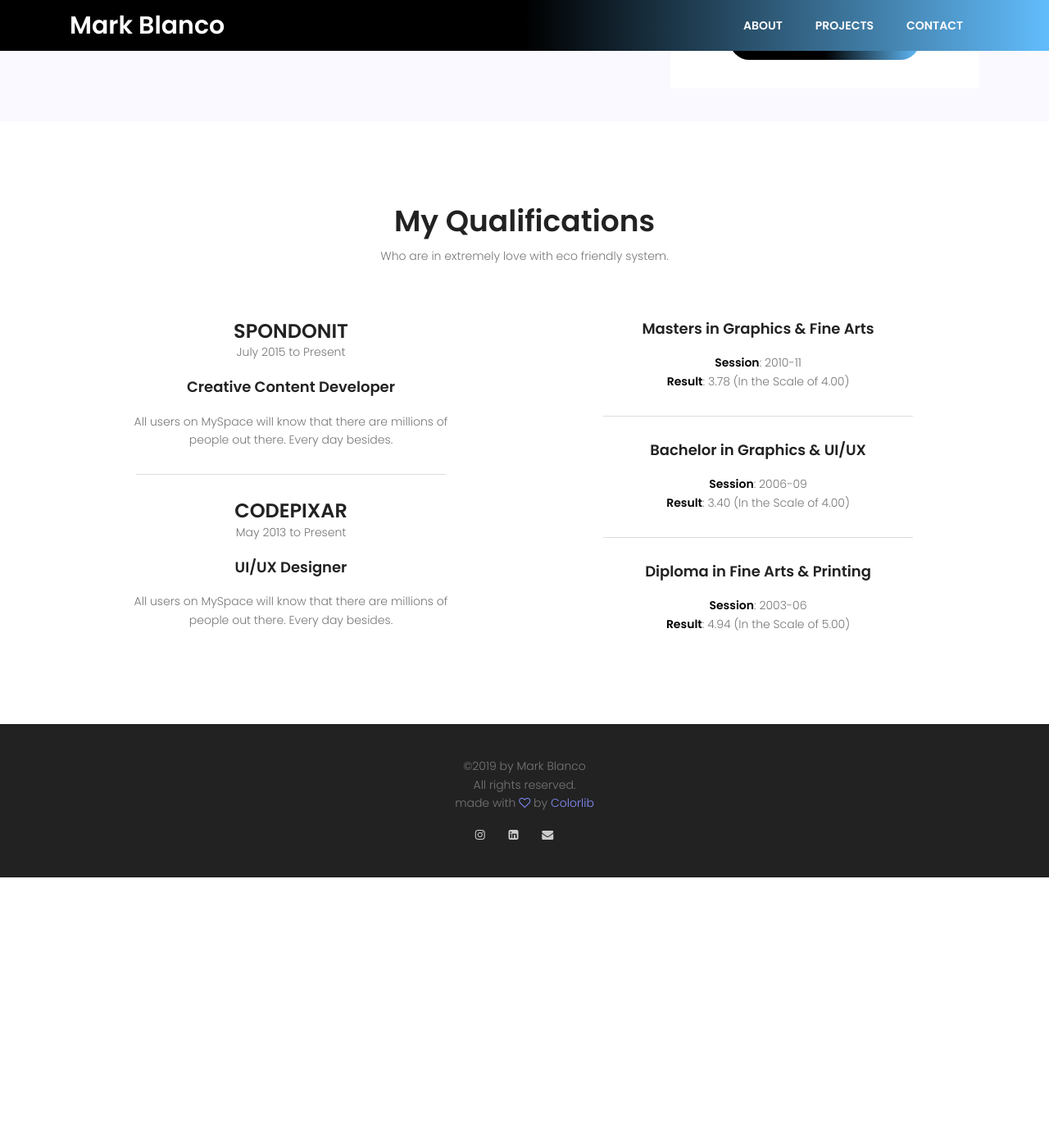
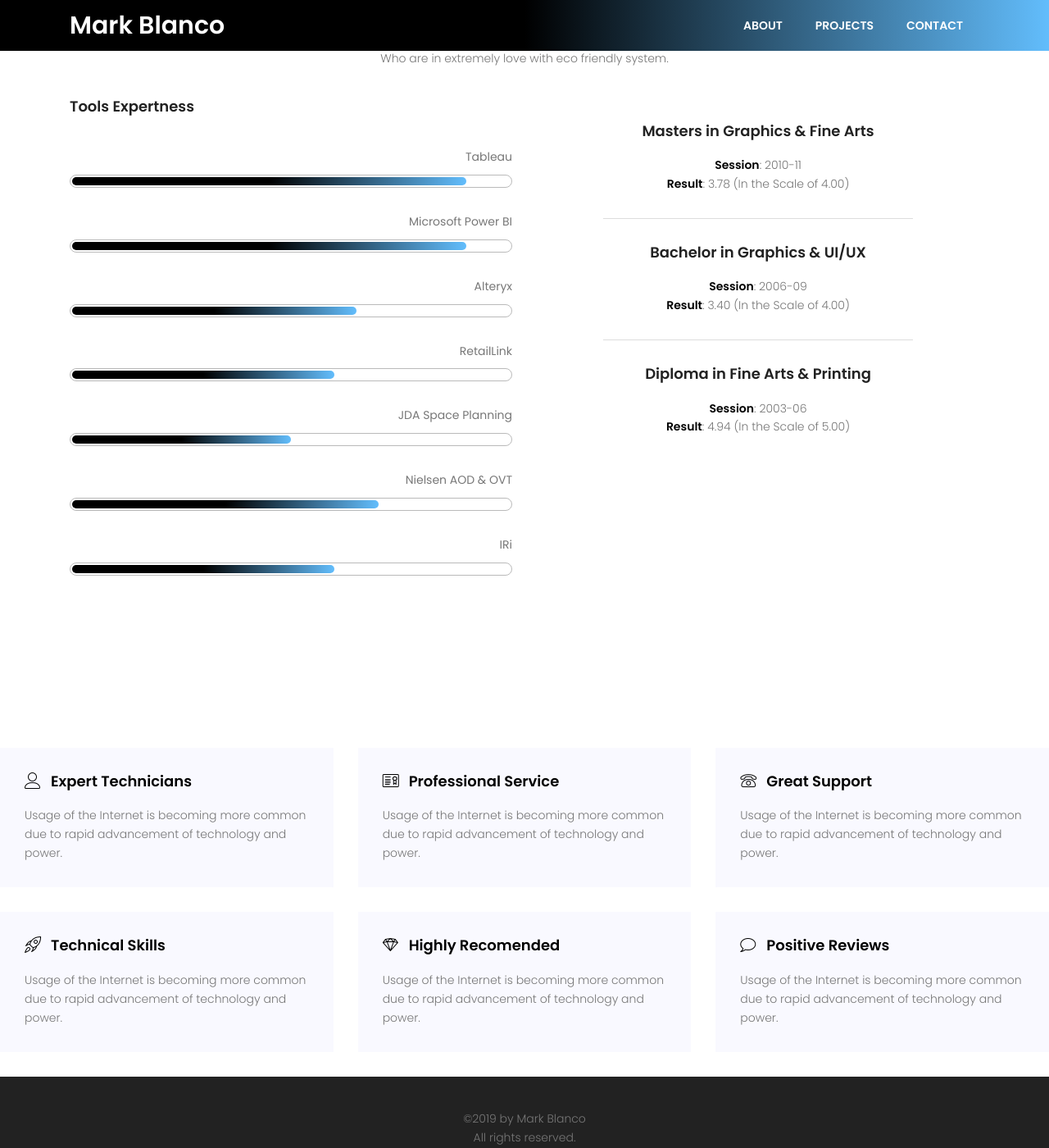
Before and after one commit to boombranco/boombranco.github.io, a Jekyll site: the page about.html, which Jekyll copies as it is, in a window 1280 px wide and 1400 px high, scrolled down 782 px. Shown: the whole window at 82% size. Built offline with Jekyll 4.4.1, drawn with Linux system fonts in a browser that asks for light colours; nearby versions of some CDN libraries; before the commit the page ends 1852 px from its top, so only the background shows below that; some of the changed text lies outside the part shown.

Commit message:
Updating About me page

```diff
--- a/about.html
+++ b/about.html
@@ -69,55 +69,7 @@
     <!-- Start about Area -->
     <section class="about-area section-gap" id="about">
       <div class="container">
-        <div class="row d-flex justify-content-center">
-          <div class="menu-content pb-70 col-lg-8">
-            <div class="title text-center">
-              <h1 class="mb-10">About Myself</h1>
-              <p>Who are in extremely love with eco friendly system.</p>
-            </div>
-          </div>
-        </div>
         <div class="row">
-          <div class="col-lg-6 about-left">
-            <p>
-              It won’t be a bigger problem to find one video game lover in your neighbor. Since the introduction of Virtual Game, it has been achieving great heights so far as its popularity and technological advancement are concerned. The history of video game is as interesting as a fairy tale.
-            </p>
-            <h4 class="pb-40">Tools Expertness</h4>
-                      <div class="skillbar" data-percent="85%">
-                          <div class="skill-bar-percent">After Effects 85%</div>
-                          <div class="skillwrap">
-                            <div class="skillbar-bar" style="width: 85%;"></div>
-                          </div>
-                      </div>
-
-                      <div class="skillbar" data-percent="80%">
-                          <div class="skill-bar-percent">Photoshop 80%</div>
-                          <div class="skillwrap">
-                            <div class="skillbar-bar" style="width: 80%;"></div>
-                </div>
-                      </div>
-
-                      <div class="skillbar" data-percent="40%">
-                          <div class="skill-bar-percent">Illustrator 40%</div>
-                          <div class="skillwrap">
-                            <div class="skillbar-bar" style="width: 40%;"></div>
-                </div>
-                      </div>
-
-                      <div class="skillbar" data-percent="70%">
-                          <div class="skill-bar-percent">Sublime 70%</div>
-                          <div class="skillwrap">
-                            <div class="skillbar-bar" style="width: 70%;"></div>
-                </div>
-                      </div>
-
-                      <div class="skillbar" data-percent="75%">
-                          <div class="skill-bar-percent">Sketch 75%</div>
-                          <div class="skillwrap">
-                            <div class="skillbar-bar" style="width: 75%;"></div>
-                </div>
-                      </div>
-          </div>
           <div class="col-lg-6 about-right justify-content-end d-flex">
             <div class="myself-wrap">
               <img class="img-fluid" src="img/headshot.JPG" alt="">
@@ -126,8 +78,17 @@
                 <p class="pb-10">Data Visualization Designer</p>
                 <p><span class="lnr lnr-phone"></span> +1 (918) 346 - 1753</p>
                 <p><span class="lnr lnr-envelope"></span> mark.blanco@gmail.com</p>
-                <a class="mt-30 text-uppercase talk-btn" href="#">Contact Me</span></a>
               </div>
+            </div>
+          </div>
+          <div class="col-lg-6 about-left">
+            <div class="title text-left">
+              <h2 class="mb-10 mt-20">Current</h2>
+              <p>I work on an analytics team for Unilever at our Rogers, AR office. My specialty within the team is focused on data visualization. Sustainability. </p>
+            </div>
+            <div class="title text-left">
+              <h2 class="mb-10 mt-20">Previous</h2>
+              <p>I managed a retail store. Co-founded a chocolate company. </p>
             </div>
           </div>
         </div>
@@ -148,23 +109,55 @@
         </div>
         <div class="row d-flex justify-content-center">
           <div class="col-lg-6 col-md-6 qty-left">
-            <div class="single-qly">
-              <h3 class="text-uppercase">Spondonit</h3>
-              <p>July 2015 to Present</p>
-              <h4 class="pt-20 pb-20">Creative Content Developer</h4>
-              <p>
-                All users on MySpace will know that there are millions of <br>people out there. Every day besides.
-              </p>
-            </div>
-            <div class="btm-border d-block mx-auto"></div>
-            <div class="single-qly">
-              <h3 class="text-uppercase">Codepixar</h3>
-              <p>May 2013 to Present</p>
-              <h4 class="pt-20 pb-20">UI/UX Designer</h4>
-              <p>
-                All users on MySpace will know that there are millions of <br>people out there. Every day besides.
-              </p>
-            </div>
+            <h4 class="pb-40">Tools Expertness</h4>
+                      <div class="skillbar" data-percent="90%">
+                          <div class="skill-bar-percent">Tableau</div>
+                          <div class="skillwrap">
+                            <div class="skillbar-bar" style="width: 90%;"></div>
+                          </div>
+                      </div>
+
+                      <div class="skillbar" data-percent="90%">
+                          <div class="skill-bar-percent">Microsoft Power BI</div>
+                          <div class="skillwrap">
+                            <div class="skillbar-bar" style="width: 90%;"></div>
+                          </div>
+                      </div>
+
+                      <div class="skillbar" data-percent="65%">
+                          <div class="skill-bar-percent">Alteryx</div>
+                          <div class="skillwrap">
+                            <div class="skillbar-bar" style="width: 65%;"></div>
+                          </div>
+                      </div>
+
+                      <div class="skillbar" data-percent="60%">
+                          <div class="skill-bar-percent">RetailLink</div>
+                          <div class="skillwrap">
+                            <div class="skillbar-bar" style="width: 60%;"></div>
+                          </div>
+                      </div>
+
+                      <div class="skillbar" data-percent="50%">
+                          <div class="skill-bar-percent">JDA Space Planning</div>
+                          <div class="skillwrap">
+                            <div class="skillbar-bar" style="width: 50%;"></div>
+                          </div>
+                      </div>
+
+                      <div class="skillbar" data-percent="70%">
+                          <div class="skill-bar-percent">Nielsen AOD & OVT</div>
+                          <div class="skillwrap">
+                            <div class="skillbar-bar" style="width: 70%;"></div>
+                          </div>
+                      </div>
+
+                      <div class="skillbar" data-percent="60%">
+                          <div class="skill-bar-percent">IRi</div>
+                          <div class="skillwrap">
+                            <div class="skillbar-bar" style="width: 60%;"></div>
+                          </div>
+                      </div>
           </div>
           <div class="col-lg-6 col-md-6 qty-right">
             <div class="single-qly">
@@ -189,6 +182,76 @@
       </div>
     </section>
     <!-- End qualification Area -->
+
+    <section class="feature-area pt-100">
+      <div class="row">
+        <div class="col-lg-4 col-md-6">
+          <div class="single-feature mb-30">
+            <div class="title d-flex flex-row pb-20">
+              <span class="lnr lnr-user"></span>
+              <h4><a href="#">Expert Technicians</a></h4>
+            </div>
+            <p>
+              Usage of the Internet is becoming more common due to rapid advancement of technology and power.
+            </p>
+          </div>
+        </div>
+        <div class="col-lg-4 col-md-6">
+          <div class="single-feature mb-30">
+            <div class="title d-flex flex-row pb-20">
+              <span class="lnr lnr-license"></span>
+              <h4><a href="#">Professional Service</a></h4>
+            </div>
+            <p>
+              Usage of the Internet is becoming more common due to rapid advancement of technology and power.
+            </p>
+          </div>
+        </div>
+        <div class="col-lg-4 col-md-6">
+          <div class="single-feature mb-30">
+            <div class="title d-flex flex-row pb-20">
+              <span class="lnr lnr-phone"></span>
+              <h4><a href="#">Great Support</a></h4>
+            </div>
+            <p>
+              Usage of the Internet is becoming more common due to rapid advancement of technology and power.
+            </p>
+          </div>
+        </div>
+        <div class="col-lg-4 col-md-6">
+          <div class="single-feature mb-30">
+            <div class="title d-flex flex-row pb-20">
+              <span class="lnr lnr-rocket"></span>
+              <h4><a href="#">Technical Skills</a></h4>
+            </div>
+            <p>
+              Usage of the Internet is becoming more common due to rapid advancement of technology and power.
+            </p>
+          </div>
+        </div>
+        <div class="col-lg-4 col-md-6">
+          <div class="single-feature mb-30">
+            <div class="title d-flex flex-row pb-20">
+              <span class="lnr lnr-diamond"></span>
+              <h4><a href="#">Highly Recomended</a></h4>
+            </div>
+            <p>
+              Usage of the Internet is becoming more common due to rapid advancement of technology and power.
+            </p>
+          </div>
+        </div>
+        <div class="col-lg-4 col-md-6">
+          <div class="single-feature mb-30">
+            <div class="title d-flex flex-row pb-20">
+              <span class="lnr lnr-bubble"></span>
+              <h4><a href="#">Positive Reviews</a></h4>
+            </div>
+            <p>
+              Usage of the Internet is becoming more common due to rapid advancement of technology and power.
+            </p>
+          </div>
+        </div>
+      </div>
 
     <!-- start footer Area -->
     <footer class="footer-area section-gap">
```
Also changed, not shown: index.html (+0 -68 lines).
